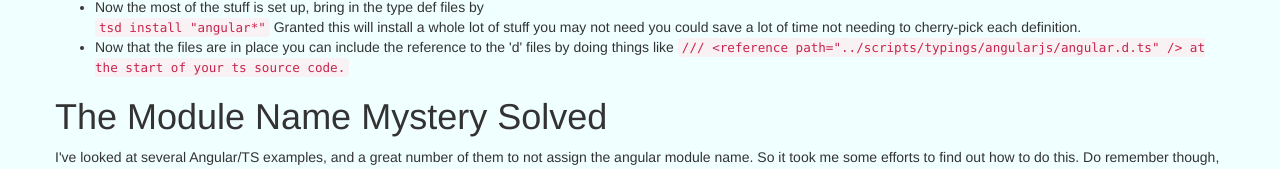
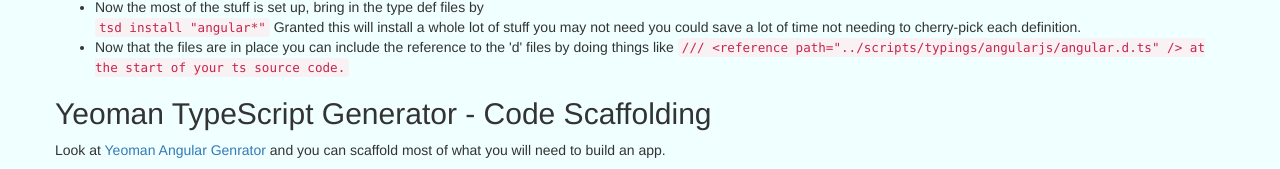
Before and after one commit to imanabu/imanabu.github.io, a website: page contents/ts/index.html in a window 1280 px wide. Shown: the part 771-940 px from the top of the page. Drawn offline with Linux system fonts and the light colour scheme.

Commit message:
Update index.html
Add Yeoman link.

```diff
--- a/contents/ts/index.html
+++ b/contents/ts/index.html
@@ -86,6 +86,9 @@
             <code>/// &lt;reference path="../scripts/typings/angularjs/angular.d.ts" /&gt; at the start
             of your ts source code.</code></li>
         </ul>
+        <h2>Yeoman TypeScript Generator - Code Scaffolding</h2>
+        Look at <a href="https://www.npmjs.com/package/generator-angular-typescript#controller" target="_blank">
+            Yeoman Angular Genrator</a> and you can scaffold most of what you will need to build an app.
         <h1>The Module Name Mystery Solved</h1>
         <P>I've looked at several Angular/TS examples, and a great number of them to not assign the angular module name.
         So it took me some efforts to find out how to do this. Do remember though, your TS code can intermix the plain
```
